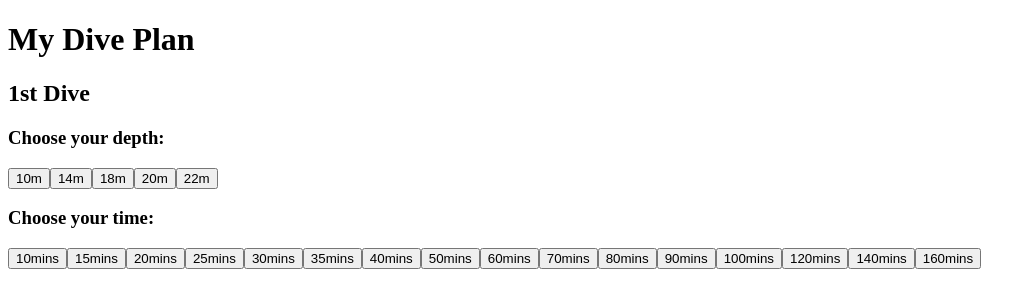
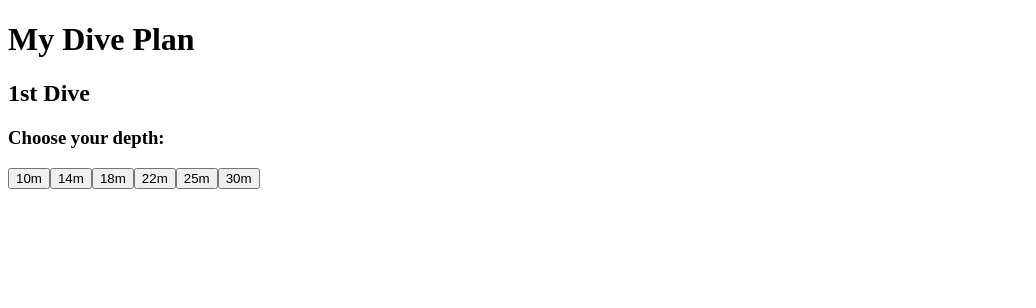
Before and after one commit to danimayfield/divePlanApp, a React (Create React App) app: page / in a window 1280 px wide. Shown: the top 308 px of the page, without its empty margins (0-1036 px from the left). Built offline with nearby package versions, Linux system fonts and the light colour scheme.

Commit message:
added functionality to buttons: added ability to to choose a depth and time and that determines whether you need to make a safety stop or not

```diff
--- a/src/components/DivePlan.js
+++ b/src/components/DivePlan.js
@@ -1,46 +1,97 @@
-import {useState} from 'react';
+import { useState, useEffect } from "react";
 
 function DivePlan() {
-    // state to hold user choice
-    const [ depthChoice, setDepthChoice ] = useState(0)
+  // state to hold user depth choice
+  const [depthChoice, setDepthChoice] = useState(0);
+  // state to hold user time choice
+  const [timeChoice, setTimeChoice] = useState(0);
+  // state to hold safety stop requirement
+  const [safetyStop, setSafetyStop] = useState(false);
+  // state to hold safety stop string to be displayed on page
+  const [safetyStopString, setSafetyStopString] = useState("");
 
   // array of depth options
-    const depthOptions = [
-        10, 14, 18, 20, 22
-    ]
-
+  const depthOptions = [10, 14, 18, 22, 25, 30];
   // array of time spent underwater options
   const timeUnderwater = [
-        10, 15, 20, 25, 30, 35, 40, 50, 60, 70, 80, 90, 100, 120, 140, 160
-    ]
+    10, 15, 20, 25, 30, 35, 40, 50, 60, 70, 80, 90, 100, 120, 140, 160,
+  ];
 
-    const handleDepthChoice = () => {
-        console.log()
+  useEffect(() => {
+    const safetyStopRequired = () => {
+      if (depthChoice === 10 && timeChoice >= 160) {
+        setSafetyStop(true);
+      } else if (depthChoice === 14 && timeChoice >= 116) {
+        setSafetyStop(true);
+      } else if (depthChoice === 18 && timeChoice >= 51) {
+        setSafetyStop(true);
+      } else if (depthChoice === 22 && timeChoice >= 32) {
+        setSafetyStop(true);
+      } else if (depthChoice === 25 && timeChoice >= 25) {
+        setSafetyStop(true);
+      } else if (depthChoice === 30) {
+        setSafetyStop(true);
+      } else {
+        setSafetyStop(false);
       }
+    };
+
+    safetyStopRequired();
+  }, [depthChoice, timeChoice]);
+
+  useEffect(() => {
+    const safetyStopStringF = () => {
+      if (safetyStop === true) {
+        setSafetyStopString("You need to make a safety stop");
+      } else {
+        setSafetyStopString("You do NOT need to make a safety stop");
+      }
+    };
+
+    safetyStopStringF();
+
+  }, [safetyStop]);
+
 
 
   return (
-      <div >
+    <div>
       <h2>1st Dive</h2>
       <form>
         <h3>Choose your depth:</h3>
-            {
-            depthOptions.map((depth) => {
+        {depthOptions.map((depth) => {
           return (
-                    <input key={depth} type="button" id={`${depth}m`} value={`${depth}m`} onClick={handleDepthChoice} />
-                )
+            <input
+              key={depth}
+              type="button"
+              id={`${depth}m`}
+              value={`${depth}m`}
+              onClick={() => {
+                setDepthChoice(depth);
+              }}
+            />
+          );
+        })}
 
-            })
-            }
+        {depthChoice > 0 ? (
+          <div>
             <h3>Choose your time:</h3>
-            {
-            timeUnderwater.map((time) => {
+            {timeUnderwater.map((time) => {
               return (
-                    <input key={time} type="button" id={`${time}mins`} value={`${time}mins`} />
-                )
-
-            })
-            }
+                <input
+                  key={time}
+                  type="button"
+                  id={`${time}mins`}
+                  value={`${time}mins`}
+                  onClick={() => {
+                    setTimeChoice(time);
+                  }}
+                />
+              );
+            })}
+            {timeChoice > 0 ? <p>{safetyStopString}</p> : null}
+          </div>
+        ) : null}
       </form>
     </div>
   );
```
Also changed, not shown: public/manifest.json. Lines whose indentation alone changed are shown as unchanged.
